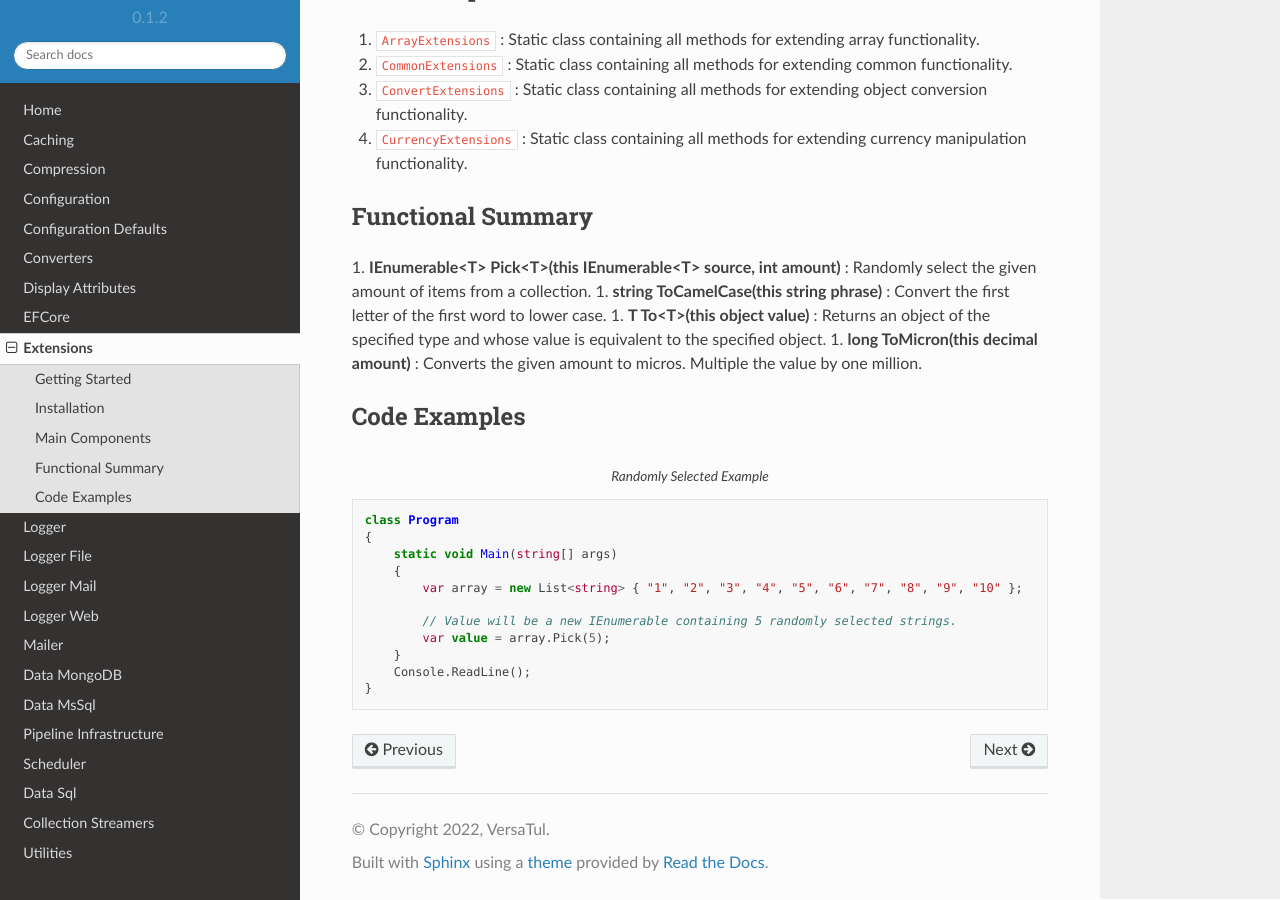
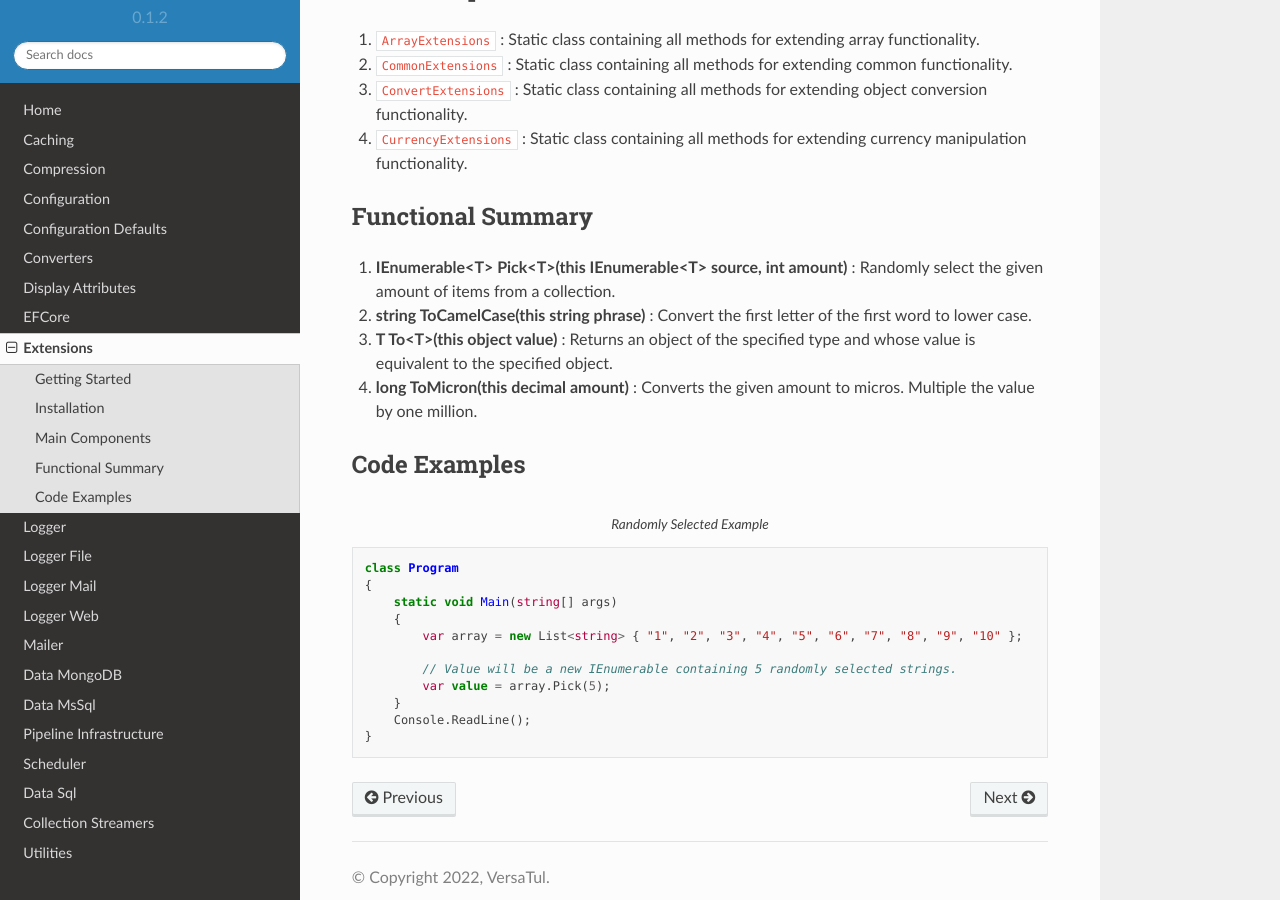
Before and after one commit to BjornWilliams/DocsVersaTul, a Sphinx documentation site: the page built from docs/source/extensions.rst, in a window 1280 px wide and 900 px high, scrolled down 487 px. Built offline with Sphinx 7.4.7 and the Read the Docs theme 2.0.0, drawn with Linux system fonts in a browser that asks for light colours.

Commit message:
Update extensions.rst
fix broken list

```diff
--- a/docs/source/extensions.rst
+++ b/docs/source/extensions.rst
@@ -25,9 +25,9 @@ Main Components
 Functional Summary
 ------------------
 1. **IEnumerable<T> Pick<T>(this IEnumerable<T> source, int amount)** : Randomly select the given amount of items from a collection.
-1. **string ToCamelCase(this string phrase)** : Convert the first letter of the first word to lower case.
-1. **T To<T>(this object value)** : Returns an object of the specified type and whose value is equivalent to the specified object.
-1. **long ToMicron(this decimal amount)** : Converts the given amount to micros. Multiple the value by one million.
+2. **string ToCamelCase(this string phrase)** : Convert the first letter of the first word to lower case.
+3. **T To<T>(this object value)** : Returns an object of the specified type and whose value is equivalent to the specified object.
+4. **long ToMicron(this decimal amount)** : Converts the given amount to micros. Multiple the value by one million.
 
 Code Examples
 -------------
```
